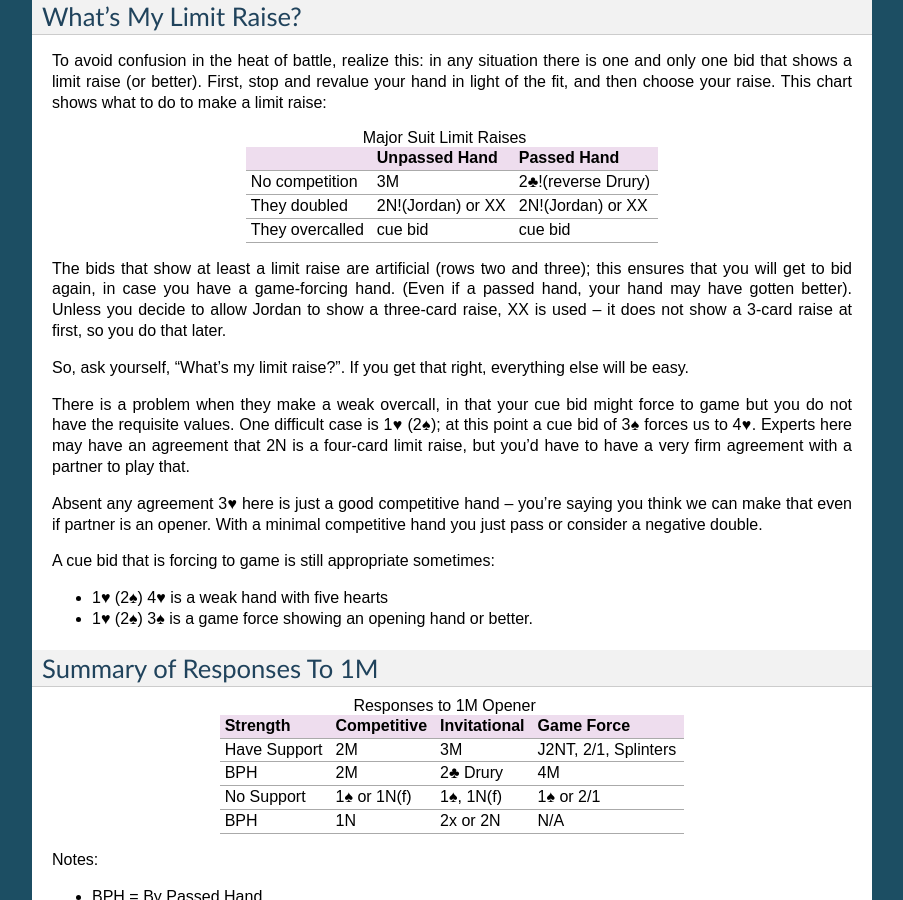
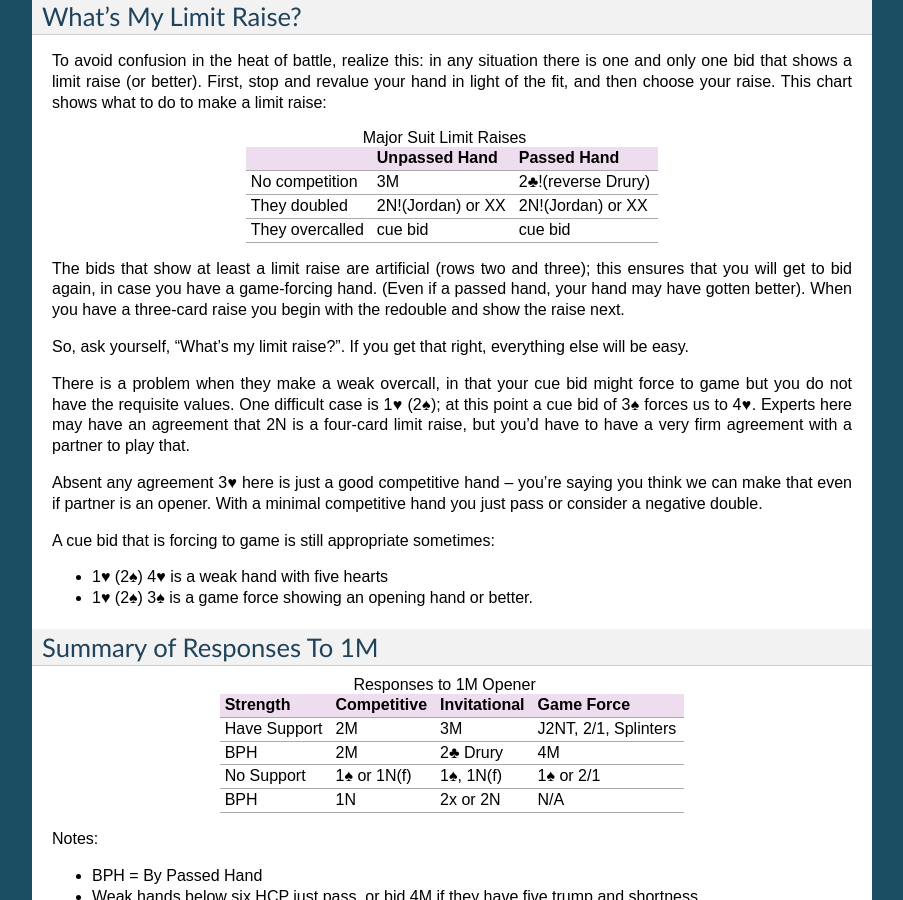
Before and after one commit to pfdubois/BridgeBidding, a Sphinx documentation site: the page built from source/MajorOpenings.rst, in a window 1280 px wide and 900 px high, scrolled down 9444 px. Shown: the whole window, without its empty margins (198-1101 px from the left). Built offline with Sphinx 7.4.7, drawn with Linux system fonts in a browser that asks for light colours.

Commit message:
Fixed one place in MajorOpenings

```diff
--- a/source/MajorOpenings.rst
+++ b/source/MajorOpenings.rst
@@ -673,9 +673,8 @@
 
 The bids that show at least a limit raise are artificial (rows two and three);
 this ensures that you will get to bid again, in case you have a game-forcing hand.
-(Even if a passed hand, your hand may have gotten better). Unless you decide to
-allow Jordan to show a three-card raise, XX is used -- it does not show a 3-card
-raise at first, so you do that later.
+(Even if a passed hand, your hand may have gotten better). When you have a three-card
+raise you begin with the redouble and show the raise next.
 
 So, ask yourself, “What's my limit raise?”. If you get that right, everything
 else will be easy.
```
